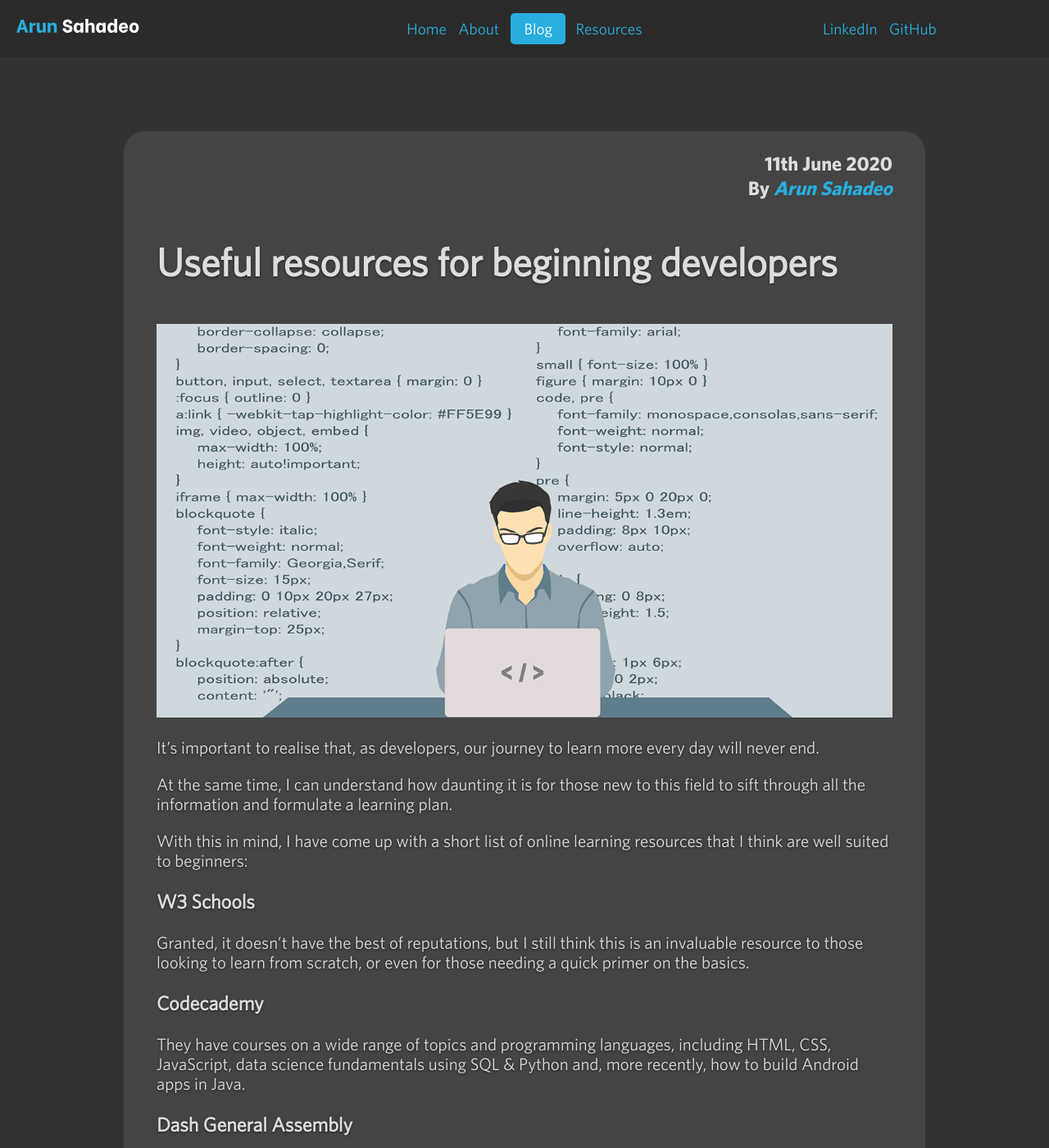
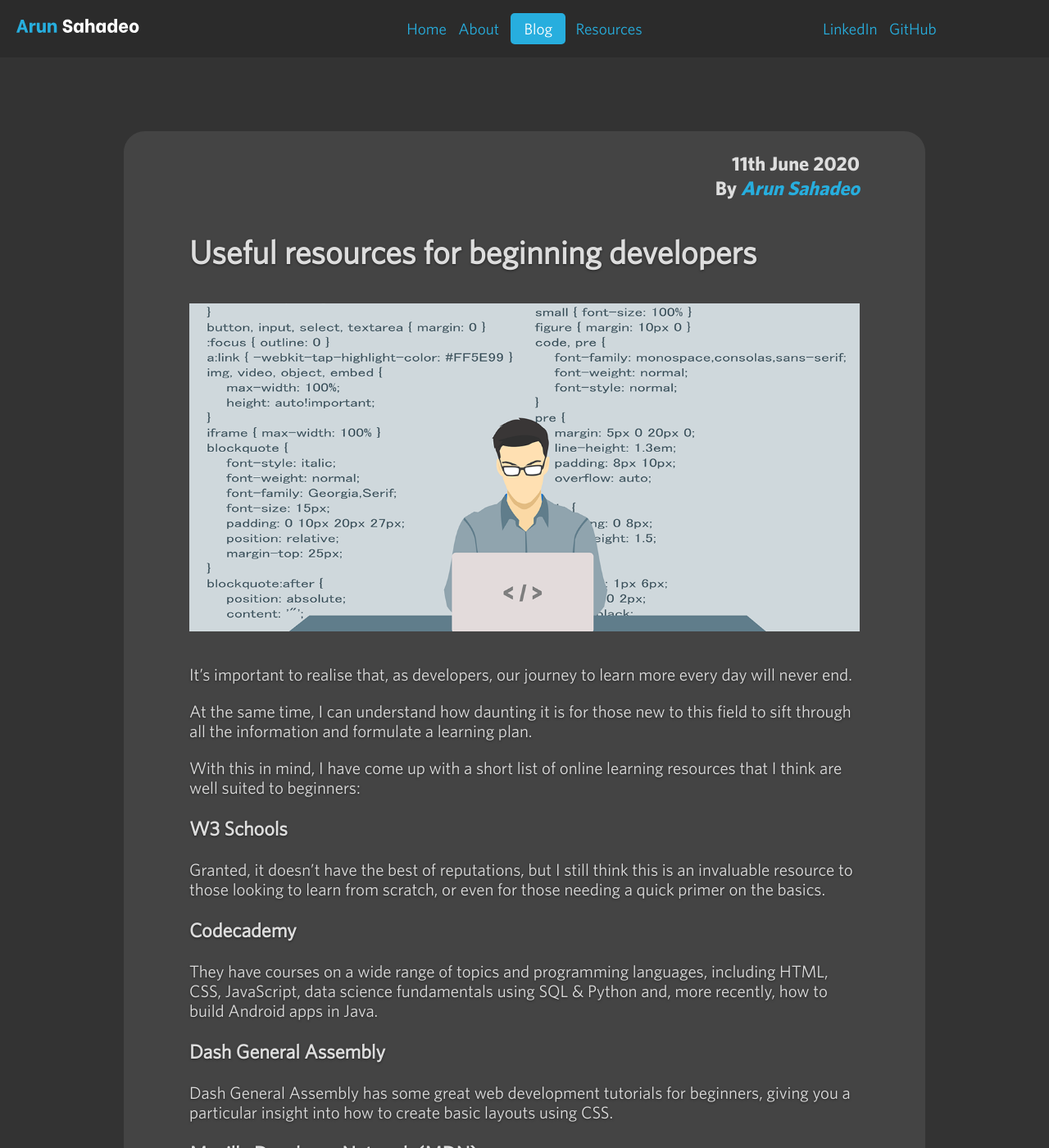
Before and after one commit to ArunSahadeo/ArunSahadeo.github.io, a Jekyll site: the page built from _posts/2020-06-11-useful-resources-for-beginning-developers.markdown, in a window 1280 px wide and 1400 px high. Shown: the whole window at 82% size. Built offline with Jekyll 4.4.1, drawn with Linux system fonts in a browser that asks for light colours; some web fonts are replaced.

Commit message:
Tidy up articles

```diff
--- a/_layouts/article.html
+++ b/_layouts/article.html
@@ -31,7 +31,7 @@
                 <small class="postmeta whitney-bold">
                     By <em class="text-summer-sky-blue">{{ page.author }}</em>
                 </small>
-                <h1>
+                <h1 class="article-title">
                     {{ page.title }}
                 </h1>
 
--- a/_sass/components/_content-grid.scss
+++ b/_sass/components/_content-grid.scss
@@ -27,6 +27,24 @@
     > article {
         @include rounded-borders(2vmin);
         padding: 0.5rem 2.5rem;
+
+        &.content-article {
+            padding-left: 5rem;
+            padding-right: 5rem;
+
+            h1,
+            .h1 {
+                font-size: 2.5rem;
+
+                @media (max-width: 767px) {
+                    font-size: 2rem;
+
+                    &.article-title {
+                        margin-bottom: 0;
+                    }
+                }
+            }
+        }
     }
 
     &.content-grid-two-columns {
--- a/_sass/layouts/_article.scss
+++ b/_sass/layouts/_article.scss
@@ -71,8 +71,8 @@
         background-size: cover;
         background-position: center bottom -2rem;
         background-repeat: no-repeat;
-        min-height: 30rem;
-        margin-bottom: 1.5rem;
+        min-height: 25rem;
+        margin-bottom: 2.5rem;
     }
 }
 
```
